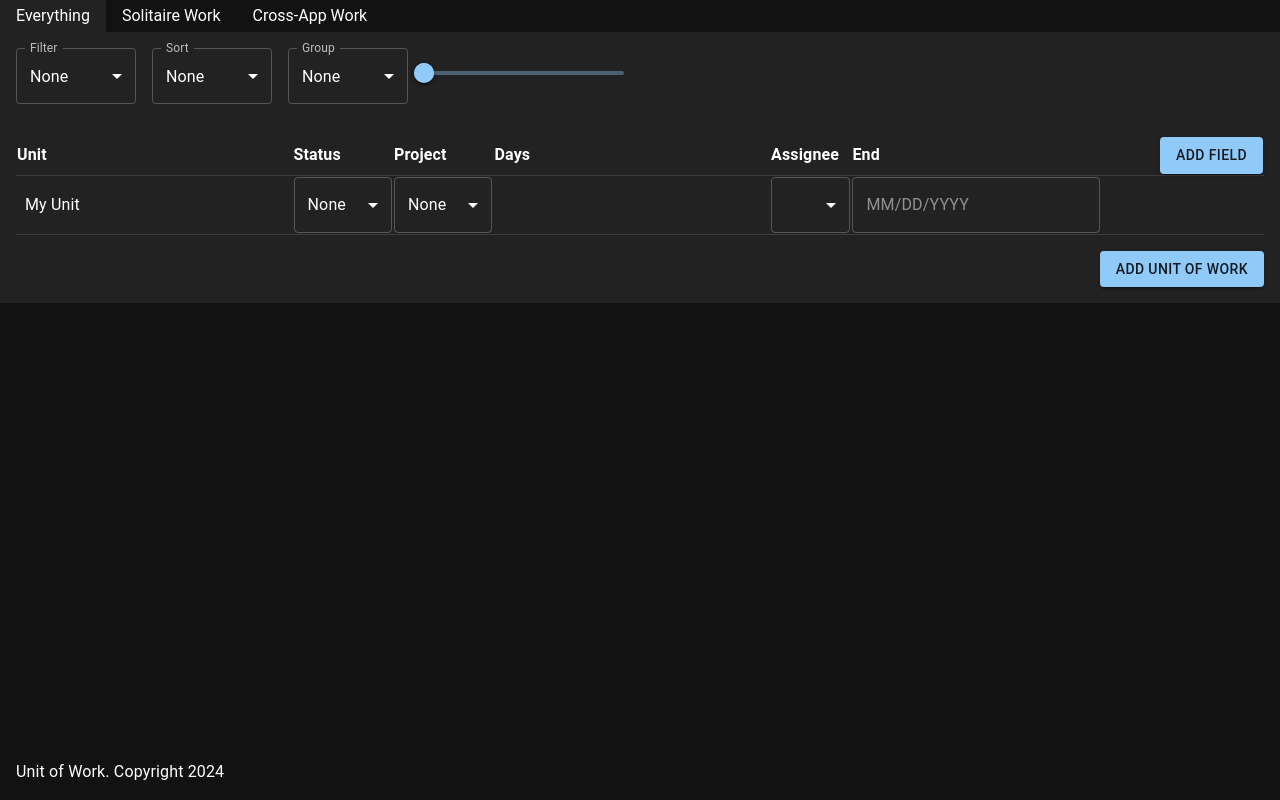
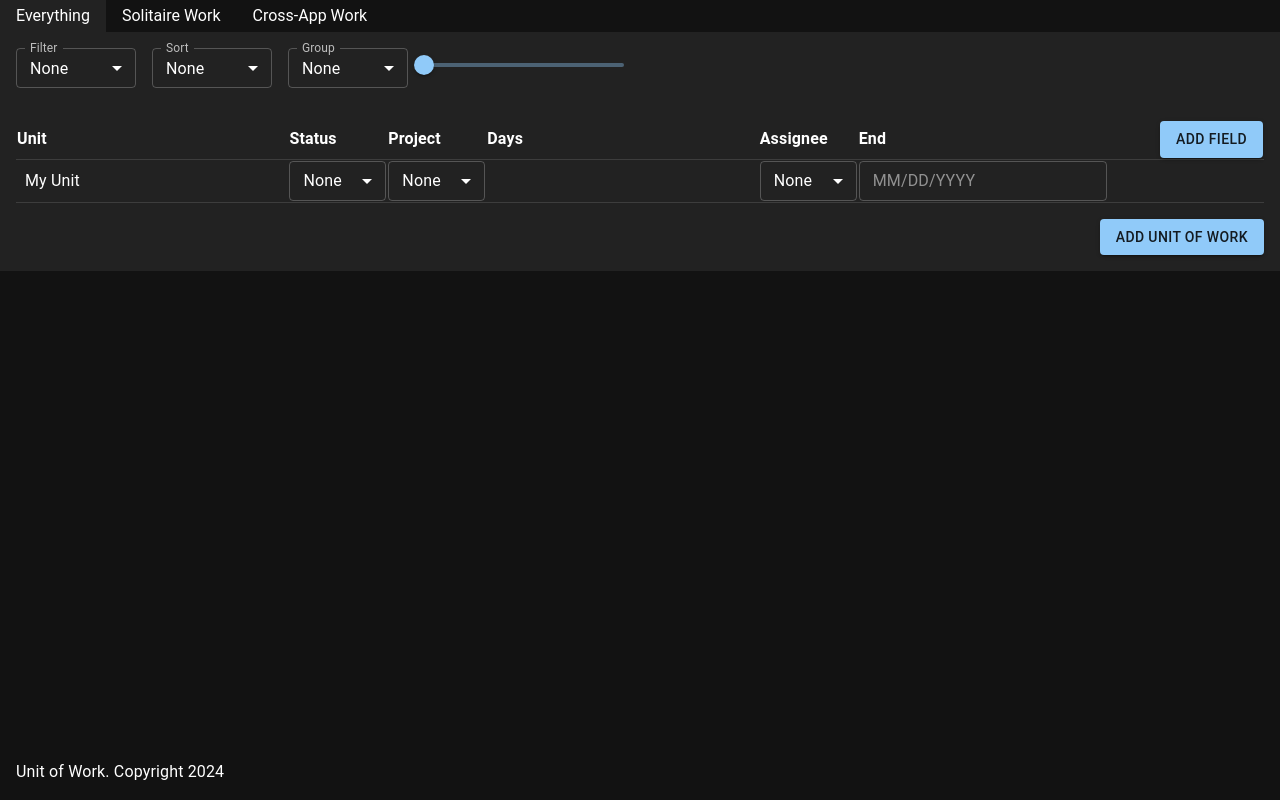
Before and after one commit to spensbot/unit-of-work, a React (Vite) app: page / in a window 1280 px wide. Both pictures are taken after a click on the button "ADD UNIT OF WORK". Built offline with nearby package versions, Linux system fonts and the light colour scheme.

Commit message:
More stuff idk

```diff
--- a/src/Field/FieldView.tsx
+++ b/src/Field/FieldView.tsx
@@ -119,7 +119,7 @@ function DateFieldView({
   def,
 }: Props<DateFieldDef, DateField>) {
   let def2 = def
-  return <DatePicker />
+  return <DatePicker slotProps={{ textField: { size: "small" } }} />
 }
 
 function SelectFieldView({
--- a/src/Portfolio/Portfolio.ts
+++ b/src/Portfolio/Portfolio.ts
@@ -37,9 +37,9 @@ export function newPortfolio(): Portfolio {
     layerNames: [],
     viewGuids: ['View_1', 'View_2', 'View_3'],
     viewsByGuid: {
-      'View_1': { guid: 'View_1', mode: 'table', name: 'Everything' },
-      'View_2': { guid: 'View_2', mode: 'table', name: 'Solitaire Work' },
-      'View_3': { guid: 'View_3', mode: 'table', name: 'Cross-App Work' },
+      'View_1': { guid: 'View_1', mode: 'table', name: 'Everything', depth: 0 },
+      'View_2': { guid: 'View_2', mode: 'table', name: 'Solitaire Work', depth: 0 },
+      'View_3': { guid: 'View_3', mode: 'table', name: 'Cross-App Work', depth: 0 },
     },
     activeViewGuid: 'View_1',
     activeViewUnitGuids: [],
--- a/src/Portfolio/portfolioSlice.ts
+++ b/src/Portfolio/portfolioSlice.ts
@@ -45,9 +45,8 @@ const portfolioSlice = createSlice({
       state.viewsByGuid[state.activeViewGuid].group = payload
       state.activeViewUnitGuids = getActiveViewUnitGuids(state)
     },
-    setLayer: (state, { payload }: PayloadAction<{ min: number, max: number }>) => {
-      state.viewsByGuid[state.activeViewGuid].layerMin = payload.min
-      state.viewsByGuid[state.activeViewGuid].layerMax = payload.max
+    setDepth: (state, { payload }: PayloadAction<number>) => {
+      state.viewsByGuid[state.activeViewGuid].depth = payload
       state.activeViewUnitGuids = getActiveViewUnitGuids(state)
     }
   }
@@ -63,7 +62,7 @@ export const {
   setFilter,
   setSort,
   setGroup,
-  setLayer
+  setDepth
 } = portfolioSlice.actions
 
 export const portfolioReducer = portfolioSlice.reducer
--- a/src/User/UserAvatar.tsx
+++ b/src/User/UserAvatar.tsx
@@ -1,20 +1,30 @@
 import styled from "@emotion/styled"
 import { useActivePortfolio } from "../Portfolio/Portfolio"
+import { Box } from "@mui/material"
 
 interface Props {
   guid: string
 }
 
+const SIZE = "2rem"
+
 export default function UserAvatar({ guid }: Props) {
   const user = useActivePortfolio((p) => p.usersByGuid[guid])
 
-  return <StyledImage src={user.image_url} alt={user.username} />
+  return (
+    <>
+      <Box sx={{ width: SIZE }} />
+      <StyledImage src={user.image_url} alt={user.username} />
+    </>
+  )
 }
 
 const StyledImage = styled.img`
-  width: ${(props) => props.theme.spacing(5)};
-  height: ${(props) => props.theme.spacing(5)};
+  width: ${SIZE};
+  height: ${SIZE};
   border-radius: 50%; /* Rounds the edges */
   object-fit: cover; /* Ensures the image fills the area while maintaining aspect ratio */
   border: 1px solid ${(props) => props.theme.palette.divider};
+
+  position: absolute;
 `
--- a/src/User/UserSelect.tsx
+++ b/src/User/UserSelect.tsx
@@ -6,6 +6,9 @@ import {
 } from "@mui/material"
 import { useActivePortfolio } from "../Portfolio/Portfolio"
 import UserView from "./UserView"
+
+const NULL_ITEM_VALUE = 0
+const NULL_ITEM_DISPLAY = "None"
 
 interface Props {
   userGuid?: string
@@ -22,22 +25,25 @@ export default function UserSelect({
 }: Props) {
   let userGuids = useActivePortfolio((p) => p.userGuids)
 
-  let selectVariants = [...userGuids, undefined]
   const labelId = `${id}-label`
+
+  const _value = userGuid ?? NULL_ITEM_VALUE
+  const _variants: (string | 0)[] = [...userGuids, NULL_ITEM_VALUE]
 
   return (
     <FormControl fullWidth>
       {label && <InputLabel id={labelId}>{label}</InputLabel>}
       <MuiSelect
+        size="small"
         labelId={labelId}
         id={id}
-        value={userGuid}
+        value={_value}
         label={label}
         onChange={(e) => onChange(e.target.value as string)}
       >
-        {selectVariants.map((variantGuid) => (
-          <MenuItem key={variantGuid ?? "None"} value={variantGuid}>
-            {variantGuid ? <UserView guid={variantGuid} /> : "None"}
+        {_variants.map((variantGuid) => (
+          <MenuItem key={variantGuid} value={variantGuid}>
+            {variantGuid ? <UserView guid={variantGuid} /> : NULL_ITEM_DISPLAY}
           </MenuItem>
           // <UserSelectItem key={variantGuid} guid={variantGuid} />
         ))}
--- a/src/View/View.ts
+++ b/src/View/View.ts
@@ -1,5 +1,6 @@
 import { v4 as uuidv4 } from 'uuid';
 import { useActivePortfolio } from '../Portfolio/Portfolio';
+import { FieldDef } from '../Field/FieldDef';
 
 /**
  * Allows users to view the portfolio's units in a specified way
@@ -11,9 +12,18 @@ export interface View {
   group?: GroupDef
   filter?: FilterDef
   sort?: SortDef
-  layerMin?: number
-  layerMax?: number
+  depth: number // Determines how many levels of children to show
 }
+
+export interface ByField {
+  fieldDef: FieldDef
+}
+
+export interface ByParent {
+  parentGuid: string
+}
+
+export type By = ByField | ByParent
 
 export interface GroupDef {
   fieldGuid: string
@@ -34,6 +44,7 @@ export function newTableView(name: string): View {
     mode: 'table',
     guid: uuidv4(),
     name,
+    depth: 0
   }
 }
 
--- a/src/View/ViewConfig.tsx
+++ b/src/View/ViewConfig.tsx
@@ -5,7 +5,7 @@ import {
   setFilter,
   setSort,
   setGroup,
-  setLayer,
+  setDepth,
 } from "../Portfolio/portfolioSlice"
 import Select from "../components/Select"
 import { useActivePortfolio } from "../Portfolio/Portfolio"
@@ -17,7 +17,7 @@ export default function ViewConfig() {
       <FilterView />
       <SortView />
       <GroupView />
-      <LayersView />
+      <DepthView />
     </Root>
   )
 }
@@ -32,7 +32,8 @@ const Root = styled.div`
 function FilterView() {
   const dispatch = useAppDispatch()
   const filter = useActiveView((v) => v.filter)
-  const fields = useActivePortfolio((p) => p.fieldDefGuids)
+  const fieldDefs = useActivePortfolio((p) => p.fieldDefGuids)
+  const fieldDefsByGuid = useActivePortfolio((p) => p.fieldDefsByGuid)
 
   return (
     <SubRoot>
@@ -43,7 +44,8 @@ function FilterView() {
             setFilter(newFieldGuid ? { fieldGuid: newFieldGuid } : undefined)
           )
         }
-        variants={fields}
+        variants={fieldDefs}
+        displays={fieldDefs.map((guid) => fieldDefsByGuid[guid]?.name ?? "")}
         label="Filter"
       />
     </SubRoot>
@@ -53,7 +55,8 @@ function FilterView() {
 function SortView() {
   const dispatch = useAppDispatch()
   const sort = useActiveView((v) => v.sort)
-  const fields = useActivePortfolio((p) => p.fieldDefGuids)
+  const fieldDefs = useActivePortfolio((p) => p.fieldDefGuids)
+  const fieldDefsByGuid = useActivePortfolio((p) => p.fieldDefsByGuid)
 
   return (
     <SubRoot>
@@ -64,7 +67,8 @@ function SortView() {
             setSort(newFieldGuid ? { fieldGuid: newFieldGuid } : undefined)
           )
         }
-        variants={fields}
+        variants={fieldDefs}
+        displays={fieldDefs.map((guid) => fieldDefsByGuid[guid]?.name ?? "")}
         label="Sort"
       />
     </SubRoot>
@@ -74,7 +78,8 @@ function SortView() {
 function GroupView() {
   const dispatch = useAppDispatch()
   const group = useActiveView((v) => v.group)
-  const fields = useActivePortfolio((p) => p.fieldDefGuids)
+  const fieldDefs = useActivePortfolio((p) => p.fieldDefGuids)
+  const fieldDefsByGuid = useActivePortfolio((p) => p.fieldDefsByGuid)
 
   return (
     <SubRoot>
@@ -85,20 +90,20 @@ function GroupView() {
             setGroup(newFieldGuid ? { fieldGuid: newFieldGuid } : undefined)
           )
         }
-        variants={fields}
+        variants={fieldDefs}
+        displays={fieldDefs.map((guid) => fieldDefsByGuid[guid]?.name ?? "")}
         label="Group"
       />
     </SubRoot>
   )
 }
 
-function LayersView() {
+function DepthView() {
   const dispatch = useAppDispatch()
-  const availableLayers = 3
-  const layerMin = useActiveView((v) => v.layerMin)
-  const layerMax = useActiveView((v) => v.layerMax)
+  const availableDepth = 2
+  const depth = useActiveView((v) => v.depth)
 
-  if (availableLayers < 2) {
+  if (availableDepth < 1) {
     return null
   }
 
@@ -106,17 +111,15 @@ function LayersView() {
     <SubRoot>
       <Box sx={{ width: 200 }}>
         <Slider
-          value={[layerMin ?? 1, layerMax ?? 1]}
+          value={depth}
           onChange={(_, newValue) => {
             if (!Array.isArray(newValue)) {
-              console.error("Expected array")
-              return
+              dispatch(setDepth(newValue))
             }
-            dispatch(setLayer({ min: newValue[0], max: newValue[1] }))
           }}
           valueLabelDisplay="auto"
-          min={1}
-          max={availableLayers}
+          min={0}
+          max={availableDepth}
           step={1}
         />
       </Box>
--- a/src/components/Select.tsx
+++ b/src/components/Select.tsx
@@ -45,6 +45,7 @@ export default function Select({
     <FormControl fullWidth>
       {label && <InputLabel id={labelId}>{label}</InputLabel>}
       <MuiSelect
+        size="small"
         labelId={labelId}
         id={id}
         value={_value}
```
